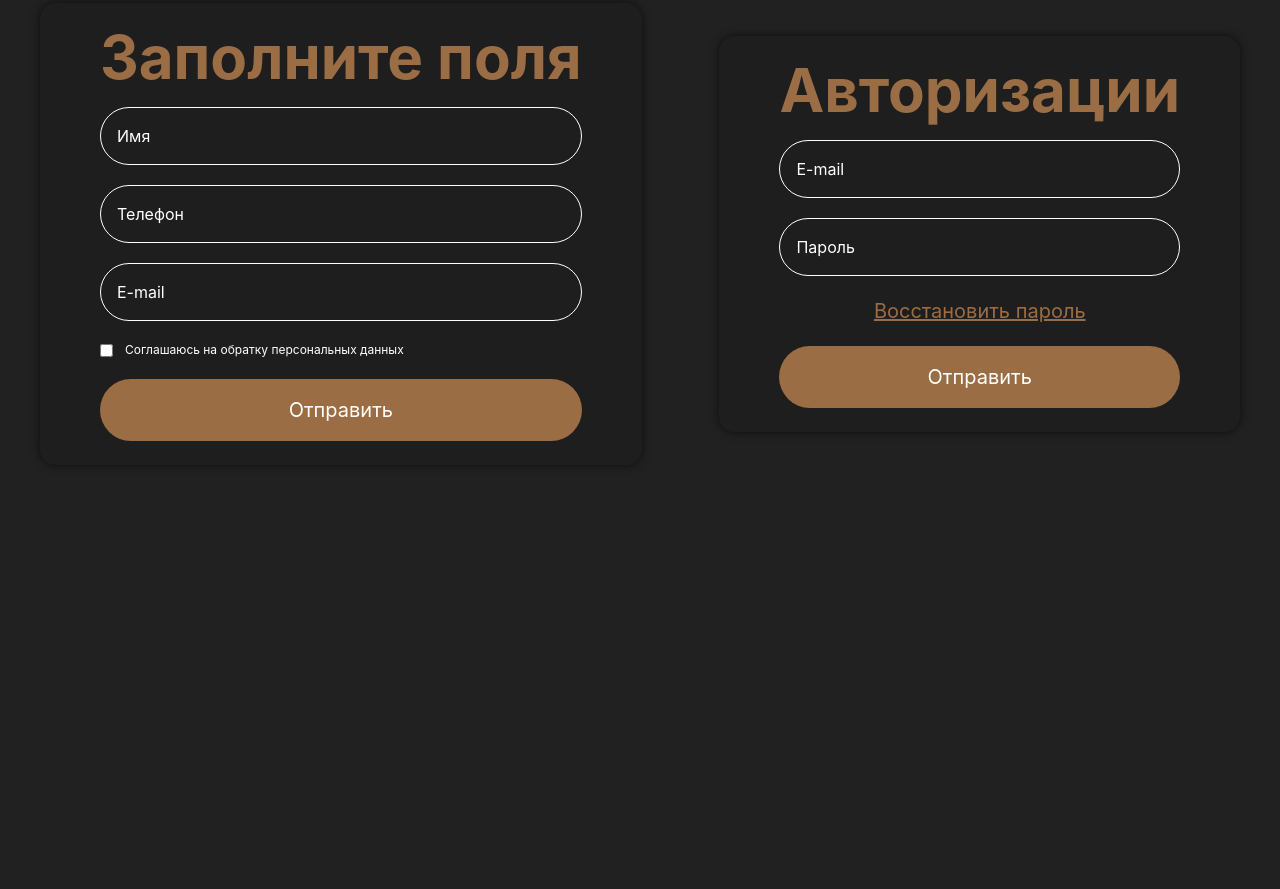
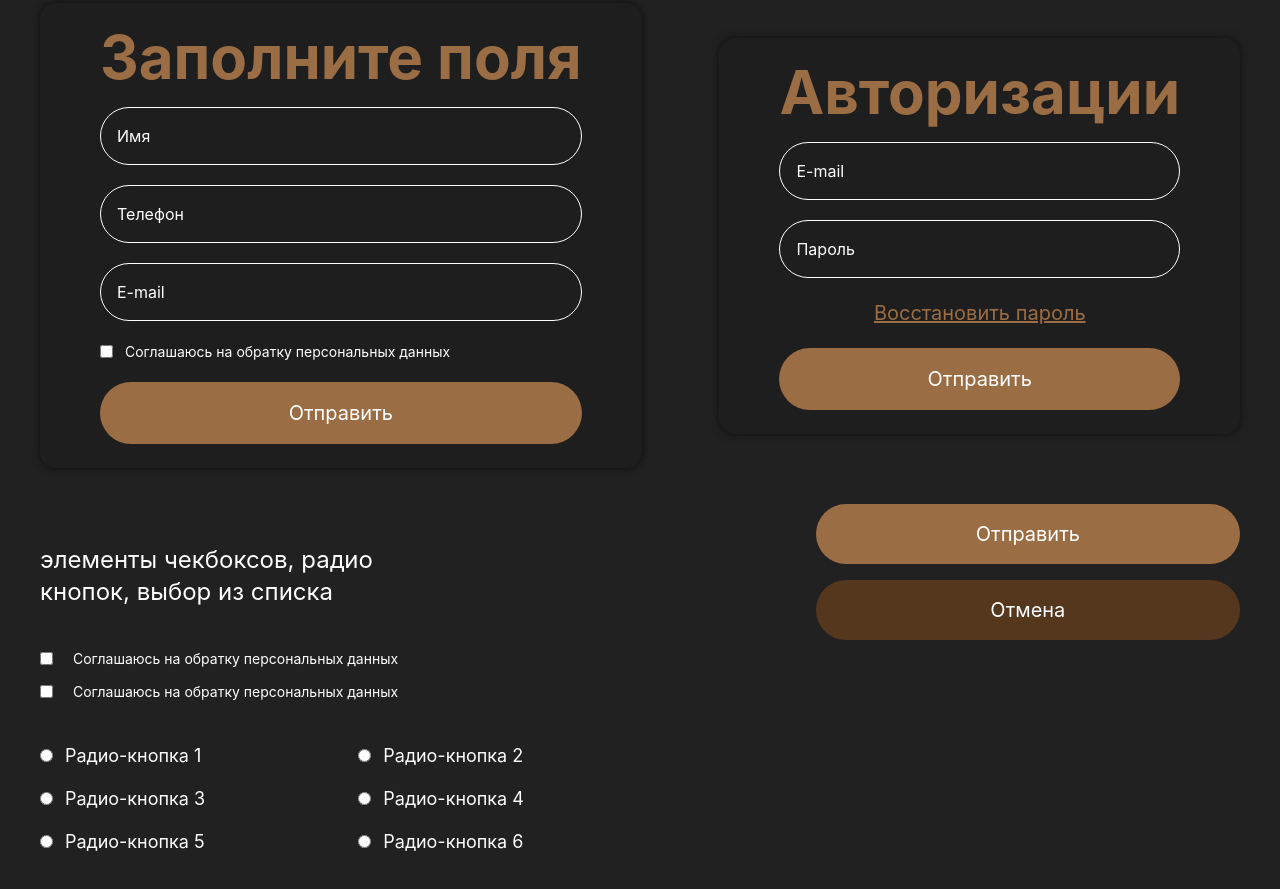
Before and after one commit to Vikingstrong/Home-Work-11, a website: page index.html in a window 1280 px wide. Shown: the part 1270-2159 px from the top of the page. Before the commit the page ends 1895 px from the top, so only its background shows below. Drawn offline with nearby package versions, Linux system fonts and the light colour scheme; files that its build step writes are made by us from their sources.

Commit message:
Add section 2 part 2 on page 1

```diff
--- a/index.html
+++ b/index.html
@@ -45,7 +45,7 @@
                 <input class="p-4 border border-white text-white placeholder:text-white rounded-4xl" type="text" placeholder="Имя">
                 <input class="p-4 border border-white text-white placeholder:text-white rounded-4xl" type="tel" placeholder="Телефон">
                 <input class="p-4 border border-white text-white placeholder:text-white rounded-4xl" type="email" placeholder="E-mail">
-                <p class="text-center flex gap-3 items-center text-[12px]"><input type="checkbox"> Соглашаюсь на обратку персональных данных</p>
+                <p class="text-center flex gap-3 items-center text-[12px] lg:text-[14px]"><input type="checkbox"> Соглашаюсь на обратку персональных данных</p>
                 <button class="p-4 bg-[#9B6D44] rounded-4xl text-[20px]">Отправить</button>
             </form>
             <form class="bg-[#1E1E1E] p-6 shadow-[0_0_10px_#00000099] rounded-2xl flex flex-col gap-5 lg:px-15">
@@ -56,6 +56,27 @@
                 <button class="p-4 bg-[#9B6D44] rounded-4xl text-[20px]">Отправить</button>
             </form>
         </div>
+        <div class="flex flex-col gap-5 mt-5 lg:flex-row lg:justify-between lg:mt-15">
+            <aside class="flex flex-col gap-5">
+                <h3 class="text-2xl">элементы чекбоксов, радио <br> кнопок, выбор из списка</h3>
+                <div class="flex flex-col gap-3 my-5">
+                    <p class="flex items-center gap-5 text-[14px]"><input type="checkbox">Соглашаюсь на обратку персональных данных</p>
+                    <p class="flex items-center gap-5 text-[14px]"><input type="checkbox">Соглашаюсь на обратку персональных данных</p>
+                </div>
+                <div class="flex flex-col gap-4 lg:flex-wrap lg:flex-row">
+                    <p class="flex items-center gap-3 text-[18px] lg:w-[40%]"><input type="radio" name="rd">Радио-кнопка 1</p>
+                    <p class="flex items-center gap-3 text-[18px] lg:w-[40%]"><input type="radio" name="rd">Радио-кнопка 2</p>
+                    <p class="flex items-center gap-3 text-[18px] lg:w-[40%]"><input type="radio" name="rd">Радио-кнопка 3</p>
+                    <p class="flex items-center gap-3 text-[18px] lg:w-[40%]"><input type="radio" name="rd">Радио-кнопка 4</p>
+                    <p class="flex items-center gap-3 text-[18px] lg:w-[40%]"><input type="radio" name="rd">Радио-кнопка 5</p>
+                    <p class="flex items-center gap-3 text-[18px] lg:w-[40%]"><input type="radio" name="rd">Радио-кнопка 6</p>
+                </div>
+            </aside>
+            <div class="flex flex-col gap-4 mt-5 lg:-mt-10">
+                    <button class="py-4 px-15 lg:px-40 bg-[#9B6D44] rounded-4xl text-xl">Отправить</button>
+                    <button class="py-4 px-15 lg:px-40 bg-[#55371D] rounded-4xl text-xl">Отмена</button>
+            </div>
+        </div>
     </section>
 </main>
 </body>
```
